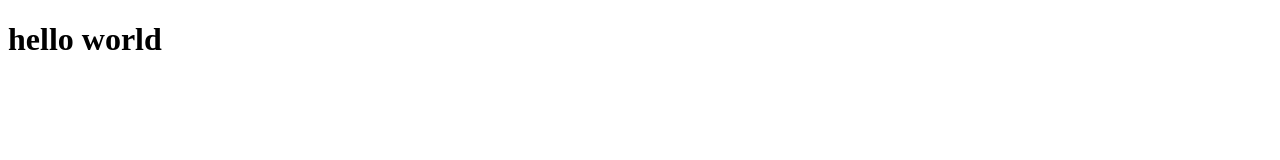
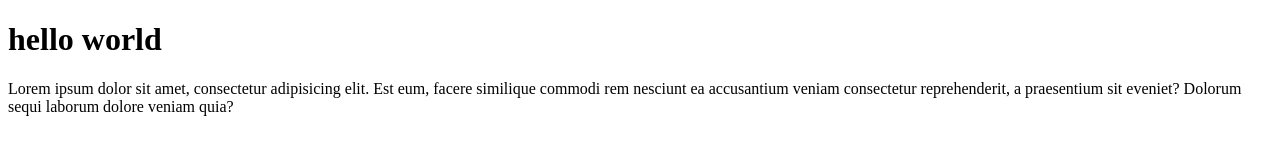
Before and after one commit to yogififtyanm/wpu-git-test, a plain HTML site: page index.html in a window 1280 px wide. Drawn offline with Linux system fonts and the light colour scheme.

Commit message:
menambhakan paragraph

```diff
--- a/index.html
+++ b/index.html
@@ -8,5 +8,6 @@
 </head>
 <body>
     <h1>hello world</h1>
+    <p>Lorem ipsum dolor sit amet, consectetur adipisicing elit. Est eum, facere similique commodi rem nesciunt ea accusantium veniam consectetur reprehenderit, a praesentium sit eveniet? Dolorum sequi laborum dolore veniam quia?</p>
 </body>
 </html>
```
